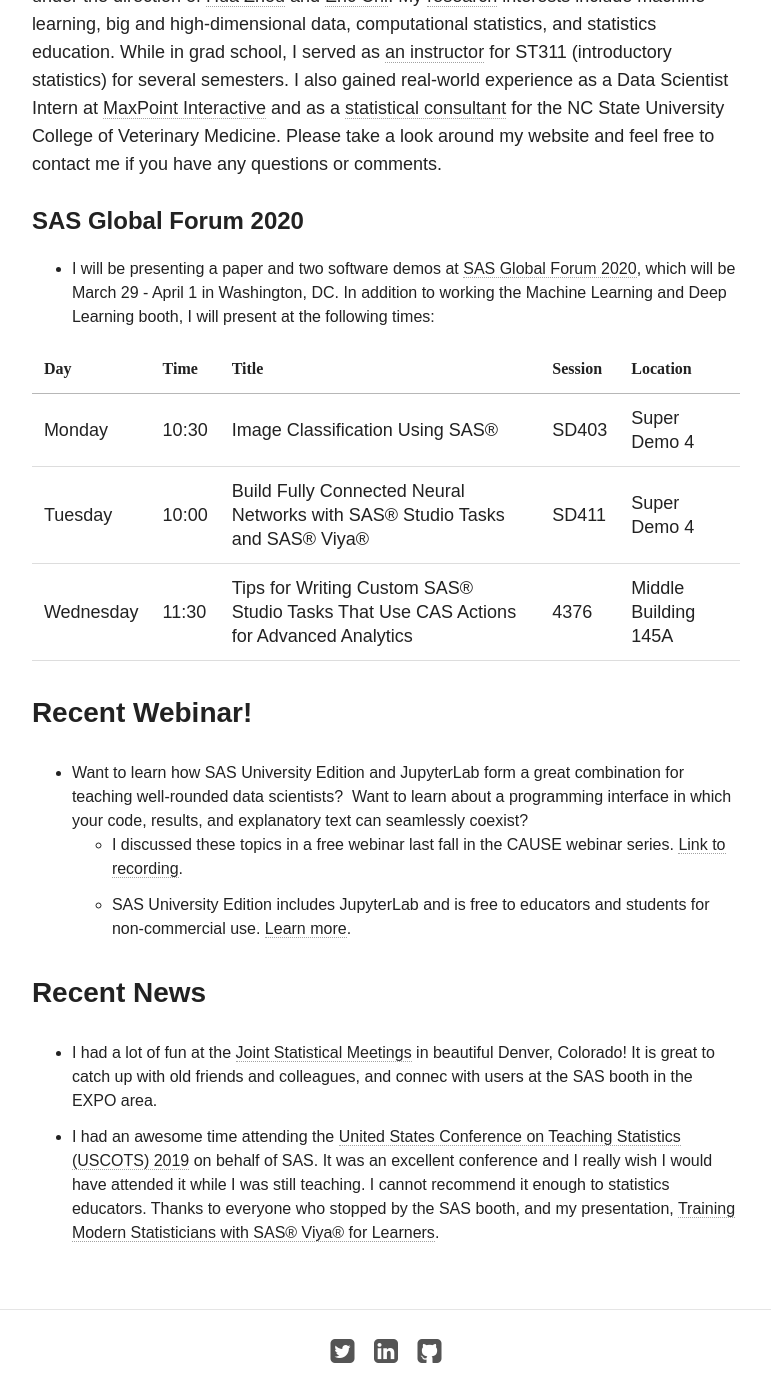
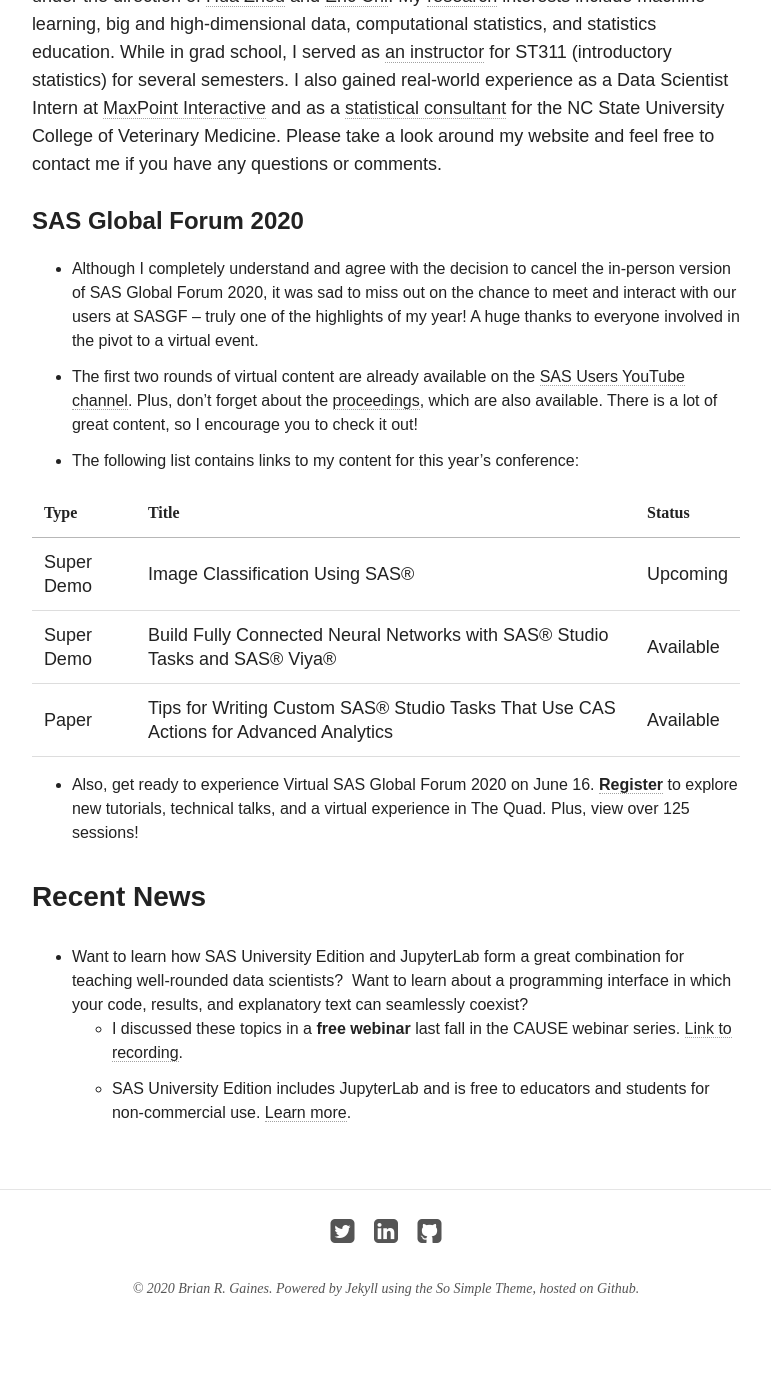
Before and after one commit to brgaines/brgaines.github.io, a Jekyll site: the page built from index.md, in a window 1280 px wide and 1400 px high, scrolled down 922 px. Shown: the whole window, without its empty margins (254-1025 px from the left). Built offline with Jekyll 4.4.1, drawn with Linux system fonts in a browser that asks for light colours; nearby versions of some CDN libraries; after the commit the page ends 2289 px from its top, so only the background shows below that.

Commit message:
cleaned up front page to reflect that SASGF is virtual.  also removed old news.

```diff
--- a/index.md
+++ b/index.md
@@ -2,7 +2,7 @@
 layout: page
 title: Welcome!
 excerpt: "Welcome to my website!"
-modified: 2019-04-18
+modified: 2020-06-08
 ---
 
 I am a Research Statistician Developer at [SAS](https://www.sas.com/) where I am a part of a small team in Advanced Analytics R&D that designs and develops graphical user interfaces ("tasks") in [SAS® Studio](https://www.sas.com/en_us/software/studio.html) to help make the analytical methods in SAS easier to learn and use.
@@ -13,22 +13,20 @@ Before joining SAS, I finished my PhD in statistics at [North Carolina State Uni
 
 
 #### SAS Global Forum 2020
-* I will be presenting a paper and two software demos at [SAS Global Forum 2020](https://www.sas.com/en_us/events/sas-global-forum.html), which will be March 29 - April 1 in Washington, DC.  In addition to working the Machine Learning and Deep Learning booth, I will present at the following times:
+* Although I completely understand and agree with the decision to cancel the in-person version of SAS Global Forum 2020, it was sad to miss out on the chance to meet and interact with our users at SASGF -- truly one of the highlights of my year!  A huge thanks to everyone involved in the pivot to a virtual event.
+* The first two rounds of virtual content are already available on the [SAS Users YouTube channel](https://www.sas.com/gms/redirect.jsp?detail=GMS129118_179345). Plus, don't forget about the [proceedings](https://www.sas.com/en_us/events/sas-global-forum/program/proceedings.html), which are also available.  There is a lot of great content, so I encourage you to check it out!
+* The following list contains links to my content for this year's conference:
 
-| Day     | Time  | Title                                                               | Session | Location     |
-|---------|-------|---------------------------------------------------------------------|---------|--------------|
-| Monday  | 10:30 | [Image Classification Using SAS®](http://sasgfsessioncatalog.com/#/speaker/name@Gaines%20Brian%3E0@5127) | SD403   | Super Demo 4 |
-| Tuesday  | 10:00  | [Build Fully Connected Neural Networks with SAS® Studio Tasks and SAS® Viya®](http://sasgfsessioncatalog.com/#/speaker/name@Gaines%20Brian%3E0@5135)                                                    | SD411   | Super Demo 4 |
-| Wednesday | 11:30 | [Tips for Writing Custom SAS® Studio Tasks That Use CAS Actions for Advanced Analytics](http://sasgfsessioncatalog.com/#/speaker/name@Gaines%20Brian%3E0@4535)       | 4376   | Middle Building 145A |
+| Type     | Title                                                               | Status |
+|---------|---------------------------------------------------------------------|---------|
+| Super Demo  | [Image Classification Using SAS®](http://sasgfsessioncatalog.com/#/speaker/name@Gaines%20Brian%3E0@5127) | Upcoming |
+| Super Demo  | [Build Fully Connected Neural Networks with SAS® Studio Tasks and SAS® Viya®](https://www.youtube.com/watch?v=uoVYHe8pZrg)                                                    | Available |
+| Paper | [Tips for Writing Custom SAS® Studio Tasks That Use CAS Actions for Advanced Analytics](https://www.sas.com/content/dam/SAS/support/en/sas-global-forum-proceedings/2020/4376-2020.pdf)       | Available |
 
-
-
-### Recent Webinar!
-* Want to learn how SAS University Edition and JupyterLab form a great combination for teaching well-rounded data scientists?  Want to learn about a programming interface in which your code, results, and explanatory text can seamlessly coexist?
-	* I discussed these topics in a free webinar last fall in the CAUSE webinar series.  [Link to recording](https://www.causeweb.org/cause/webinar/sponsored/2019-11).
-	* SAS University Edition includes JupyterLab and is free to educators and students for non-commercial use. [Learn more](https://www.sas.com/en_us/software/university-edition.html).
+* Also, get ready to experience Virtual SAS Global Forum 2020 on June 16. [**Register**](https://www.sas.com/gms/redirect.jsp?detail=GMS131450_180708) to explore new tutorials, technical talks, and a virtual experience in The Quad. Plus, view over 125 sessions!
 
 
 ### Recent News
-* I had a lot of fun at the [Joint Statistical Meetings](https://ww2.amstat.org/meetings/jsm/2019/) in beautiful Denver, Colorado!  It is great to catch up with old friends and colleagues, and connec with users at the SAS booth in the EXPO area.
-* I had an awesome time attending the [United States Conference on Teaching Statistics (USCOTS) 2019](https://www.causeweb.org/cause/uscots/uscots19) on behalf of SAS.  It was an excellent conference and I really wish I would have attended it while I was still teaching.  I cannot recommend it enough to statistics educators.  Thanks to everyone who stopped by the SAS booth, and my presentation, [Training Modern Statisticians with SAS® Viya® for Learners](https://www.causeweb.org/cause/uscots/uscots19/program/technology-demo/sas).
+* Want to learn how SAS University Edition and JupyterLab form a great combination for teaching well-rounded data scientists?  Want to learn about a programming interface in which your code, results, and explanatory text can seamlessly coexist?
+    * I discussed these topics in a **free webinar** last fall in the CAUSE webinar series.  [Link to recording](https://www.causeweb.org/cause/webinar/sponsored/2019-11).
+    * SAS University Edition includes JupyterLab and is free to educators and students for non-commercial use. [Learn more](https://www.sas.com/en_us/software/university-edition.html).
```
